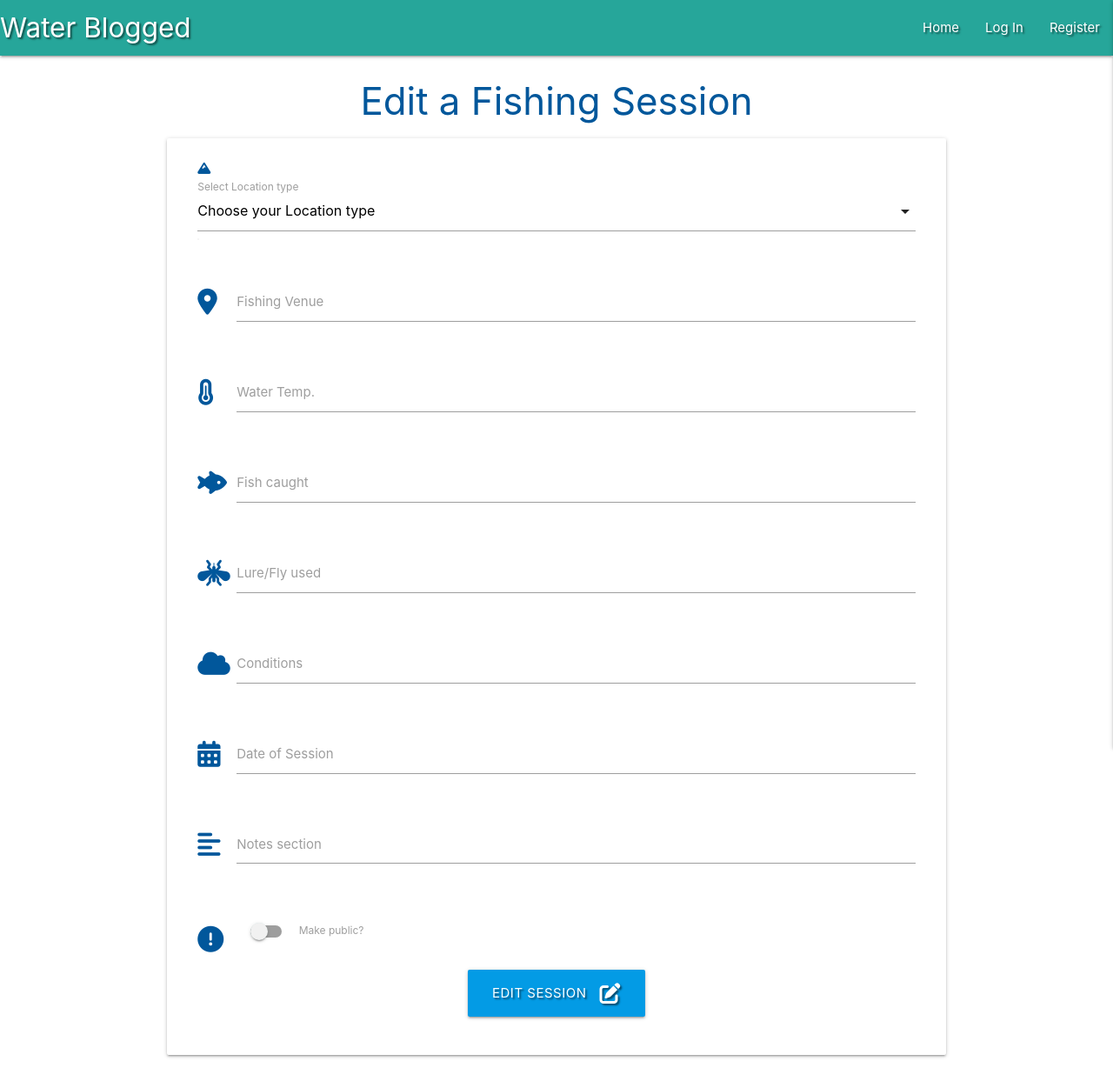
After one commit to Coelecanth/project3-waterBlogged, a Flask app: template templates/edit_task.html in a window 1280 px wide. The commit adds this page. Shown: the whole page at 87% size. Run offline with Flask 3, Linux system fonts and the light colour scheme; the template is opened without the code that fills it, so the values that code supplies are empty; some libraries are stand-ins or nearby versions.

Commit message:
connected task edit, button

```diff
--- a/app.py
+++ b/app.py
@@ -128,6 +128,13 @@ def add_task():
     return render_template("add_tasks.html", categories=categories)
 
 
+@app.route("/edit_task/<fdata_id>", methods=["GET", "POST"])
+def edit_task(fdata_id):
+    task = mongo.db.fdata.find_one({"_id": ObjectId(fdata_id)})
+    categories = mongo.db.categories.find().sort("cat_name", 1)
+    return render_template("edit_task.html", task=task, categories=categories)
+
+
 if __name__ == "__main__":
     app.run(host=os.environ.get("IP"),
             port=int(os.environ.get("PORT")),
--- /dev/null
+++ b/templates/edit_task.html
@@ -0,0 +1,108 @@
+{% extends "base.html" %}
+{% block content %}
+
+<h3 class="light-blue-text text-darken-4 center-align">Edit a Fishing Session</h3>
+
+<div class="row card-panel">
+    <form class="col s12" method="POST" action="{{ url_for('edit_task', fdata_id=task._id) }}">
+        <!-- Fishing Venue type selection dropdown list -->
+        <i class="fas fa-solid fa-mountain prefix light-blue-text text-darken-4"></i>
+
+        <div class="row">
+            <div class="input-field col s12">
+                <select id="cat_name" name="cat_name" class="validate" required>
+                    <option value="" disabled selected>Choose your Location type</option>
+                    {% for categories in categories %}
+                    <option value="{{ categories.cat_name }}">{{ categories.cat_name }}</option>
+                    {% endfor %}
+                </select>
+                <label>Select Location type</label>
+            </div>
+        </div>
+        <!-- Fishing Venue field input -->
+        <div class="row">
+            <div class="input-field col s12">
+                <i class="fas fa-solid fa-location-dot prefix light-blue-text text-darken-4"></i>
+                <input id="fd_venue" name="fd_venue" minlength="5" maxlength="50" type="text" class="validate" required>
+                <label for="fd_venue">Fishing Venue</label>
+            </div>
+        </div>
+
+        <!-- water temp field input -->
+        <div class="row">
+            <div class="input-field col s12">
+                <i class="fas fa-solid fa-temperature-three-quarters prefix light-blue-text text-darken-4"></i>
+                <input id="fd_wtemp" name="fd_wtemp" minlength="2" maxlength="10" type="text" class="validate" required>
+                <label for="fd_wtemp">Water Temp.</label>
+            </div>
+        </div>
+        <!-- fish caught field input -->
+        <div class="row">
+            <div class="input-field col s12">
+                <i class="fas fa-solid fa-fish-fins prefix light-blue-text text-darken-4"></i>
+                <input id="fd_fish" name="fd_fish" minlength="2" maxlength="100" type="text" class="validate" required>
+                <label for="fd_fish">Fish caught</label>
+            </div>
+        </div>
+        <!-- Lure/fly field input -->
+        <div class="row">
+            <div class="input-field col s12">
+                <i class="fas fa-solid fa-mosquito prefix light-blue-text text-darken-4"></i>
+                <input id="fd_lurefly" name="fd_lurefly" minlength="5" maxlength="50" type="text" class="validate"
+                    required>
+                <label for="fd_lurefly">Lure/Fly used</label>
+            </div>
+        </div>
+        <!-- condition field input -->
+        <div class="row">
+            <div class="input-field col s12">
+                <i class="fas fa-solid fa-cloud prefix light-blue-text text-darken-4"></i>
+                <input id="fd_conditions" name="fd_conditions" minlength="5" maxlength="50" type="text" class="validate"
+                    required>
+                <label for="fd_conditions">Conditions</label>
+            </div>
+        </div>
+
+        <!-- date picker  -->
+        <div class="row">
+            <div class="input-field col s12">
+                <i class="fas fa-calendar-alt prefix light-blue-text text-darken-4"></i>
+                <input id="fd_date" name="fd_date" type="text" class="datepicker validate" required>
+                <label for="fd_date">Date of Session</label>
+            </div>
+        </div>
+        <!-- comment text field  -->
+        <div class="row">
+            <div class="input-field col s12">
+                <i class="fas fa-align-left prefix light-blue-text text-darken-4"></i>
+                <textarea id="fd_comment" name="fd_comment" minlength="5" maxlength="200"
+                    class="materialize-textarea validate" required></textarea>
+                <label for="fd_comment">Notes section</label>
+            </div>
+        </div>
+        <!-- make public switcher/toggle -->
+        <div class="row">
+            <div class="input-field col s12">
+                <div class="switch">
+                    <i class="fas fa-exclamation-circle prefix light-blue-text text-darken-4"></i>
+                    <label for="fd_public">
+                        <input type="checkbox" id="fd_public" name="fd_public">
+                        <span class="lever"></span>
+                        Make public?
+                    </label>
+                </div>
+            </div>
+        </div>
+        <!-- submit button for sessions-->
+        <div class="row">
+            <div class="col s12 center-align">
+                <button type="submit" class="btn-large light-blue darken-1 text-shadow">
+                    Edit Session <i class="fas fa-edit right"></i>
+                </button>
+            </div>
+        </div>
+
+    </form>
+</div>
+
+{% endblock %}
--- a/templates/tasks.html
+++ b/templates/tasks.html
@@ -11,7 +11,7 @@
             <div class="col s3">
                 <i class="fas fa-caret-down"></i>
                 <a href="" class="btn-small green accent-4">Done</a>
-                <a href="" class="btn-small light-blue lighten-1">Edit</a>
+                <a href="{{ url_for('edit_task', fdata_id=task._id) }}" class="btn-small light-blue lighten-1">Edit </a>
             </div>
             <div class="col s9">
             <strong>Venue: {{ task.fd_venue }}</strong>
```
